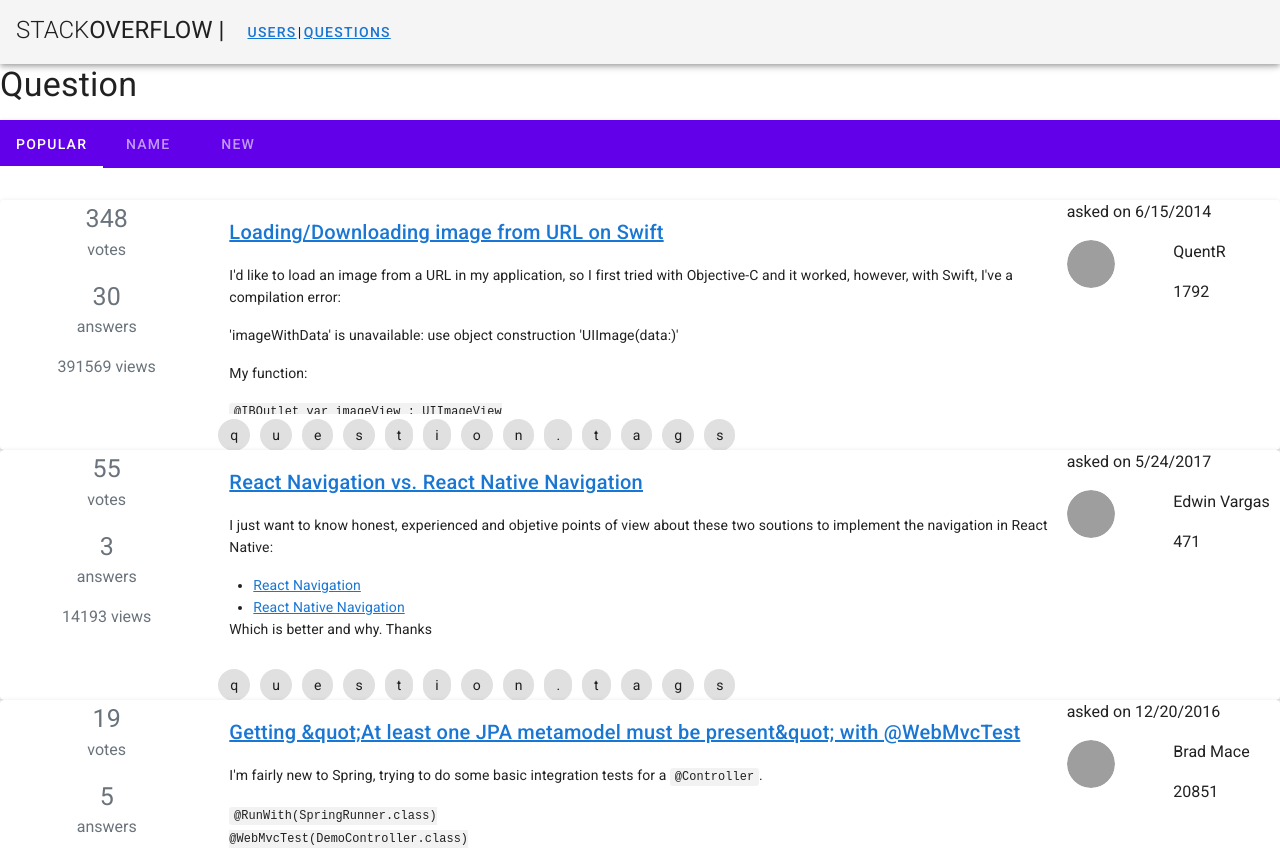
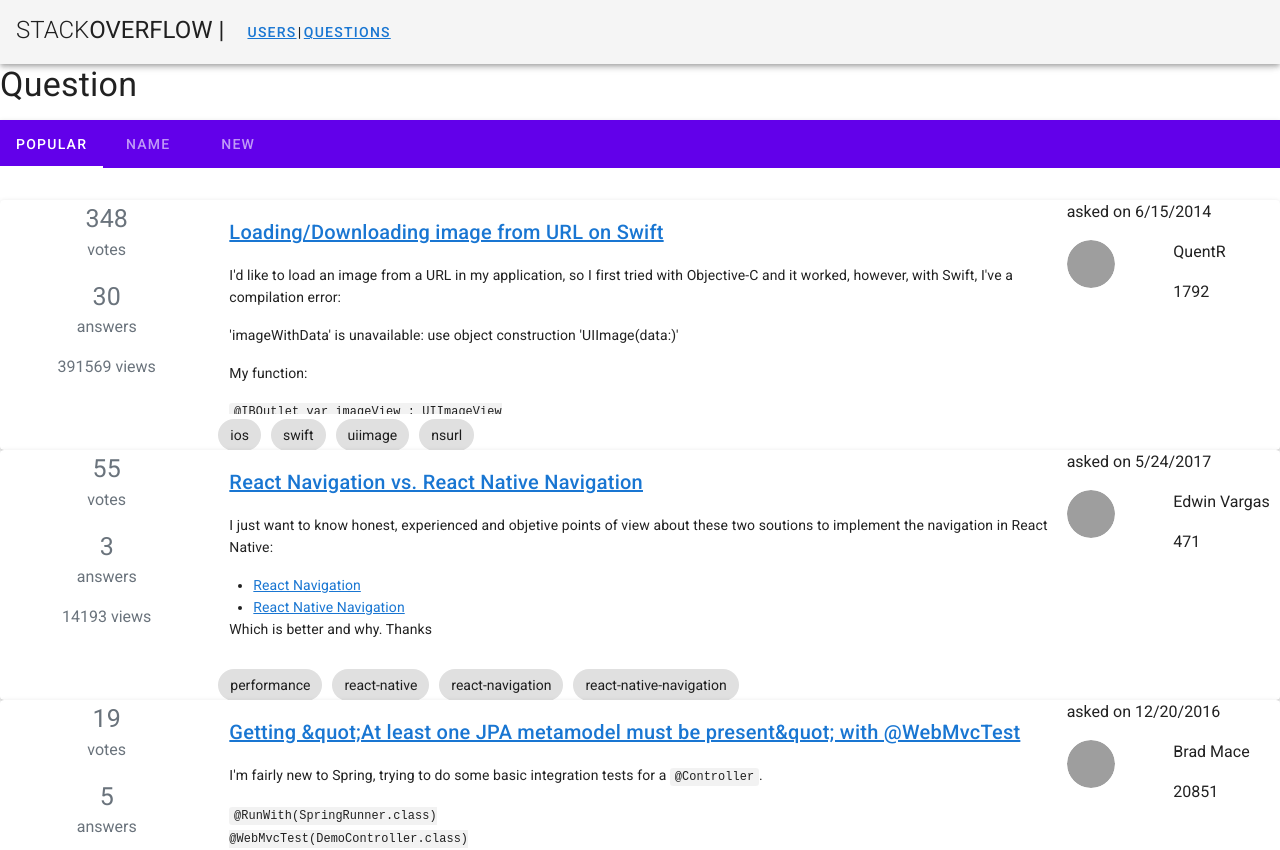
Before and after one commit to adiaconu-pent/vue-test, a Vue app: page /questions in a window 1280 px wide. Shown: the top 850 px of the page. Built offline with nearby package versions, Linux system fonts and the light colour scheme; data requests are answered from the project's data file; grey boxes are pictures that could not be loaded.

Commit message:
Finished the structure of the static info about question details

```diff
--- a/src/components/questionBody/template.html
+++ b/src/components/questionBody/template.html
@@ -3,5 +3,5 @@
         <router-link :to="{ path: `${navigate}` }">{{title}}</router-link>
     </v-card-title>
     <v-card-text v-html="body" class="question-body"></v-card-text>
-    <v-chip v-for="tag in tags">{{tag}}</v-chip>
+    <v-chip v-for="tag in tags" :key="tag">{{tag}}</v-chip>
 </div>
--- /dev/null
+++ b/src/components/userDetails/UserDetails.vue
@@ -0,0 +1,21 @@
+<template src="./template.html"></template>
+<style lang="scss" src='./style.scss'></style>
+
+<script>
+export default {
+  props: {
+    imageUrl: {
+      type: String,
+      required: true
+    },
+    name: {
+      type: String,
+      required: true
+    },
+    description: {
+      type: String,
+      required: true
+    }
+  }
+};
+</script>
--- /dev/null
+++ b/src/components/userDetails/template.html
@@ -0,0 +1,11 @@
+<v-row no-gutters class="user-data">
+    <v-col cols="12" sm="6">
+        <v-avatar>
+            <img :src="imageUrl" :alt="name">
+        </v-avatar>
+    </v-col>
+    <v-col cols="12" sm="6">
+        <p>{{name}}</p>
+        <p>{{description}}</p>
+    </v-col>
+</v-row>
--- /dev/null
+++ b/src/style/variables.scss
@@ -0,0 +1 @@
+$gray-color: #6a737c;
--- a/src/views/questionDetailsPage/QuestionDetails.vue
+++ b/src/views/questionDetailsPage/QuestionDetails.vue
@@ -6,6 +6,7 @@
 import { getAlertError } from "@/services/commonFunctions";
 import ComponentLayout from "@/components/componentLayout/ComponentLayout.vue";
 import QuestionBody from "@/components/questionBody/QuestionBody.vue";
+import UserDetails from "@/components/userDetails/UserDetails.vue";
 import { getDateFromInt } from "@/services/commonFunctions";
 export default {
   data() {
@@ -15,7 +16,7 @@
       error: ""
     };
   },
-  components: { ComponentLayout, QuestionBody },
+  components: { ComponentLayout, QuestionBody, UserDetails },
   methods: {
     async getQuestionDetails() {
       this.isLoading = true;
--- a/src/views/questionDetailsPage/template.html
+++ b/src/views/questionDetailsPage/template.html
@@ -1,11 +1,10 @@
-<div>
+<v-card>
     <ComponentLayout :error="error" :isLoading="isLoading" />
     <div v-if="data">
-        <p>{{data.title}}</p>
+        <p class="display-1">{{data.title}}</p>
         <p>Asked <span>{{getDateFromInt(data.creation_date)}}</span> Active
             <span>{{getDateFromInt(data.last_activity_date)}}</span> Viewed <span>{{data.view_count}} times</span></p>
         <v-divider></v-divider>
-    </div>
         <v-row>
             <v-col cols="12" md="2">
                 <p>{{data.score}}</p>
@@ -14,4 +13,11 @@
                 <QuestionBody :title="data.title" :body="data.body" :tags="data.tags" />
             </v-col>
         </v-row>
+        <v-row>
+            <v-col cols="12" md="6">
+                <UserDetails :imageUrl="data.owner.profile_image" :name="data.owner.display_name"
+                    :description="data.owner.reputation" />
+            </v-col>
+        </v-row>
     </div>
+</v-card>
--- a/src/views/questionsListPage/questionsListItem/QuestionsListItem.vue
+++ b/src/views/questionsListPage/questionsListItem/QuestionsListItem.vue
@@ -3,9 +3,9 @@
 
 <script>
 import { getDateFromInt } from "@/services/commonFunctions";
-import QuestionsListItemUserData from "./questionsListItemUserData/QuestionsListItemUserData.vue";
 import QuestionsListItemStatistics from "./questionsListItemStatistics/QuestionsListItemStatistics.vue";
 import QuestionBody from "@/components/questionBody/QuestionBody.vue";
+import UserDetails from "@/components/userDetails/UserDetails.vue";
 export default {
   props: {
     question: {
@@ -14,9 +14,9 @@
     }
   },
   components: {
-    QuestionsListItemUserData,
     QuestionsListItemStatistics,
-    QuestionBody
+    QuestionBody,
+    UserDetails
   },
   methods: {
     getDateFromInt
--- a/src/views/questionsListPage/questionsListItem/questionsListItemStatistics/style.scss
+++ b/src/views/questionsListPage/questionsListItem/questionsListItemStatistics/style.scss
@@ -1,5 +1,7 @@
-.question-card .statistic-data {
-  text-align: center;
-  padding-top: 15px;
-  color: #6a737c;
+.question-card {
+  .statistic-data {
+    text-align: center;
+    padding-top: 15px;
+    color: #6a737c;
+  }
 }
--- a/src/views/questionsListPage/questionsListItem/questionsListItemUserData/QuestionsListItemUserData.vue
+++ /dev/null
@@ -1,14 +0,0 @@
-<template src="./template.html"></template>
-<style lang="scss" src="./style.scss">
-</style>
-
-<script>
-export default {
-  props: {
-    user: {
-      type: Object,
-      require: true
-    }
-  }
-};
-</script>
--- a/src/views/questionsListPage/questionsListItem/questionsListItemUserData/template.html
+++ /dev/null
@@ -1,13 +0,0 @@
-<div class="user-data">
-    <v-row no-gutters>
-        <v-col cols="12" sm="6">
-            <v-avatar>
-                <img :src="user.profile_image" :alt="user.display_name">
-            </v-avatar>
-        </v-col>
-        <v-col cols="12" sm="6">
-            <p>{{user.display_name}}</p>
-            <p>{{user.reputation}}</p>
-        </v-col>
-    </v-row>
-</div>
--- a/src/views/questionsListPage/questionsListItem/template.html
+++ b/src/views/questionsListPage/questionsListItem/template.html
@@ -6,13 +6,14 @@
         </v-col>
         <v-col cols="12" sm="8">
             <QuestionBody :title="question.title" :navigate="`/questions/${question.id}`" :body="question.body"
-                tags="question.tags" />
+                :tags="question.tags" />
         </v-col>
         <v-col cols="12" sm="2">
             <div>
                 <p>asked on {{getDateFromInt(question.creation_date)}}</p>
             </div>
-            <QuestionsListItemUserData :user="question.owner" />
+            <UserDetails :imageUrl="question.owner.profile_image" :name="question.owner.display_name"
+                :description="question.owner.reputation" />
         </v-col>
     </v-row>
 </v-card>
```
Also changed, not shown: src/components/userDetails/style.scss (added). Lines whose indentation alone changed are shown as unchanged.
